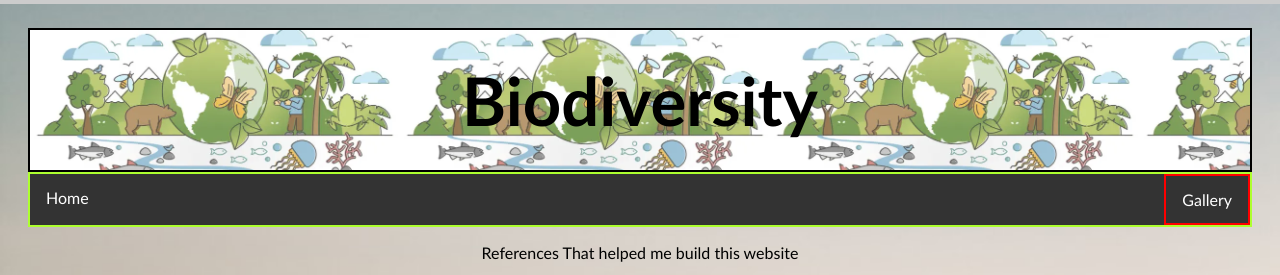
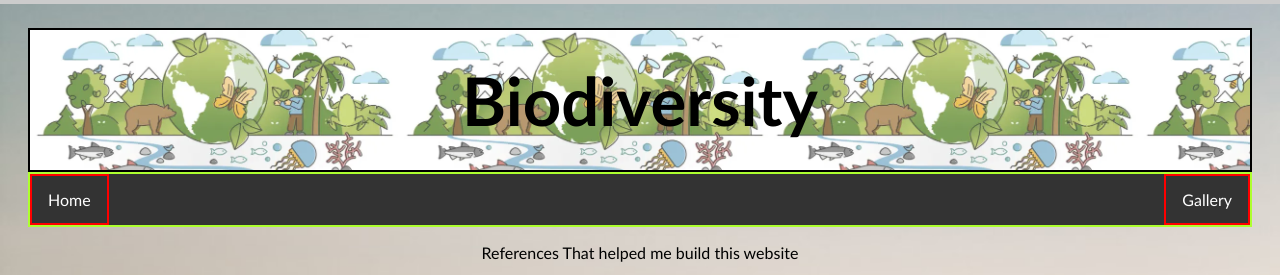
Before and after one commit to FakeandrewA/BIODIVERSITY-DATABASE, a plain HTML site: page che-pro-references.html in a window 1280 px wide. Shown: the top 275 px of the page. Drawn offline with Linux system fonts and the light colour scheme.

Commit message:
Update che-pro-references.html

```diff
--- a/che-pro-references.html
+++ b/che-pro-references.html
@@ -21,7 +21,7 @@
 
   <!--MENU-->
   <ul class="nav">
-    <li><a href="index.html">Home</a></li>
+    <li><a href="index.html" class="topage2">Home</a></li>
     <li style="float:right"><a class="active topage2" href="che-pro-page-2.html">Gallery</a></li>
   </ul>
   <p style='text-align:center;'>References That helped me build this website</p>
```
